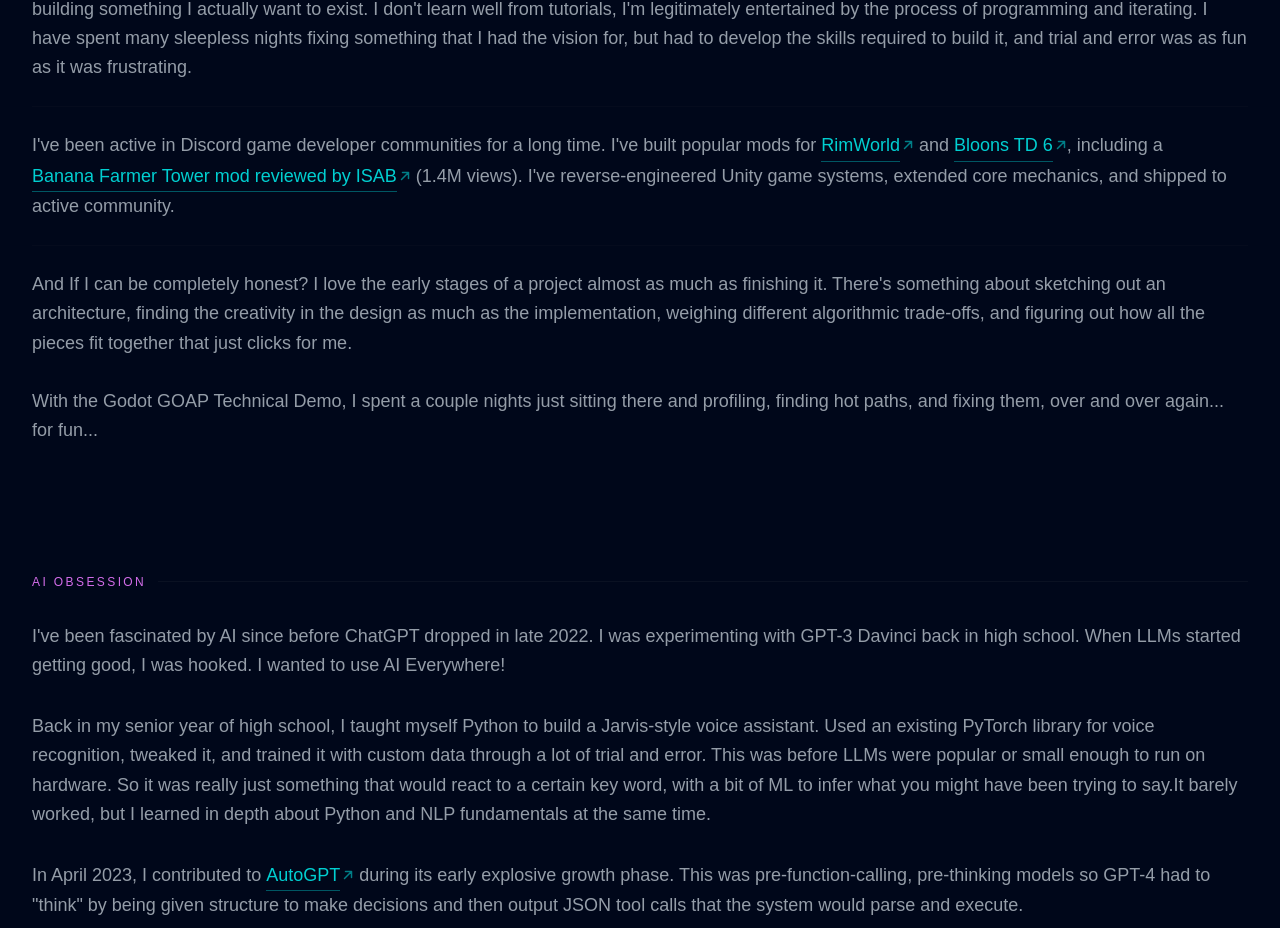
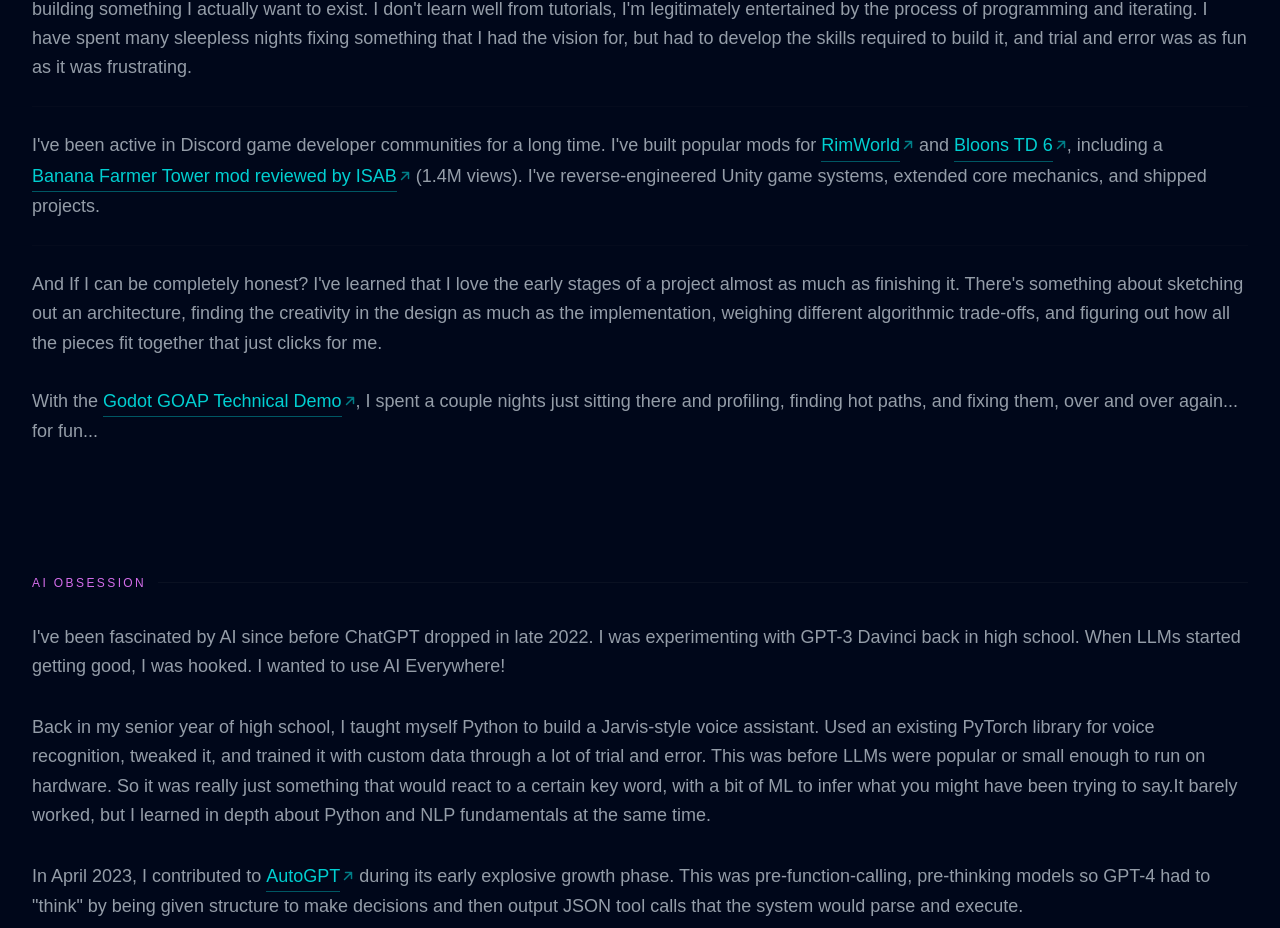
Before and after one commit to Void-n-Null/DevPortfolioSite, a Next.js app: page / in a window 1280 px wide. Shown: the part 2160-3088 px from the top of the page. Built offline with nearby package versions, Linux system fonts and the light colour scheme; a web font is replaced by a local one.

Commit message:
docs(data): update developer journey with new project link

```diff
--- a/src/data/developerJourney.ts
+++ b/src/data/developerJourney.ts
@@ -32,7 +32,7 @@
   },
   {
     id: "dev-communities",
-    content: `I've been active in Discord game developer communities for a long time. I've built popular mods for RimWorld and Bloons TD 6, including a Banana Farmer Tower mod reviewed by ISAB (1.4M views). I've reverse-engineered Unity game systems, extended core mechanics, and shipped to active community.`,
+    content: `I've been active in Discord game developer communities for a long time. I've built popular mods for RimWorld and Bloons TD 6, including a Banana Farmer Tower mod reviewed by ISAB (1.4M views). I've reverse-engineered Unity game systems, extended core mechanics, and shipped projects.`,
     layout: "full",
     links: [
       {
@@ -51,8 +51,14 @@
   },
   {
     id: "early-stages",
-    content: `And If I can be completely honest? I love the early stages of a project almost as much as finishing it. There's something about sketching out an architecture, finding the creativity in the design as much as the implementation, weighing different algorithmic trade-offs, and figuring out how all the pieces fit together that just clicks for me. \n\n
+    content: `And If I can be completely honest? I've learned that I love the early stages of a project almost as much as finishing it. There's something about sketching out an architecture, finding the creativity in the design as much as the implementation, weighing different algorithmic trade-offs, and figuring out how all the pieces fit together that just clicks for me. \n\n
     With the Godot GOAP Technical Demo, I spent a couple nights just sitting there and profiling, finding hot paths, and fixing them, over and over again... for fun...`,
     layout: "full",
+    links: [
+      {
+        text: "Godot GOAP Technical Demo",
+        href: "https://github.com/Void-n-Null/godot-goap-demo",
+      },
+    ],
   },
 ];
```
